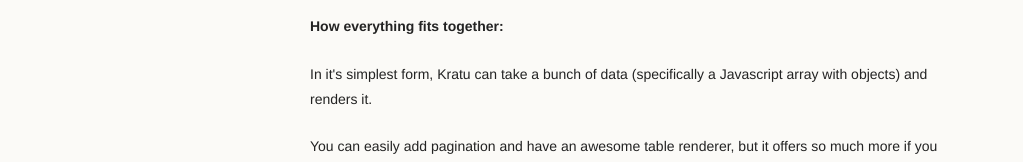
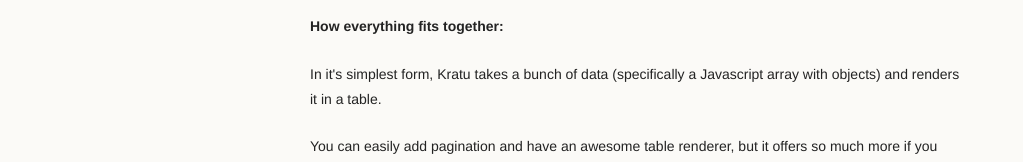
Before and after one commit to google/kratu, a plain HTML site: page tutorial.html in a window 1280 px wide. Shown: the part 777-939 px from the top of the page, without its empty margins (0-1023 px from the left). Drawn offline with Linux system fonts and the light colour scheme.

Commit message:
Further clarifications in the tutorial

```diff
--- a/tutorial.html
+++ b/tutorial.html
@@ -46,7 +46,7 @@
 <p><strong>How everything fits together:</strong>
 <img src="http://google.github.com/kratu/img/overview.png" alt="Kratu Overview"></p>
 
-<p>In it's simplest form, Kratu can take a bunch of data (specifically a Javascript array with objects) and renders it.</p>
+<p>In it's simplest form, Kratu takes a bunch of data (specifically a Javascript array with objects) and renders it in a table.</p>
 
 <p>You can easily add pagination and have an awesome table renderer, but it offers so much more if you add a <em>report definition</em>.
 This allows you to specify how Kratu will interpret your data, by assigning weights and thresholds to each data point category.
```
Also changed, not shown: 1 other file.
